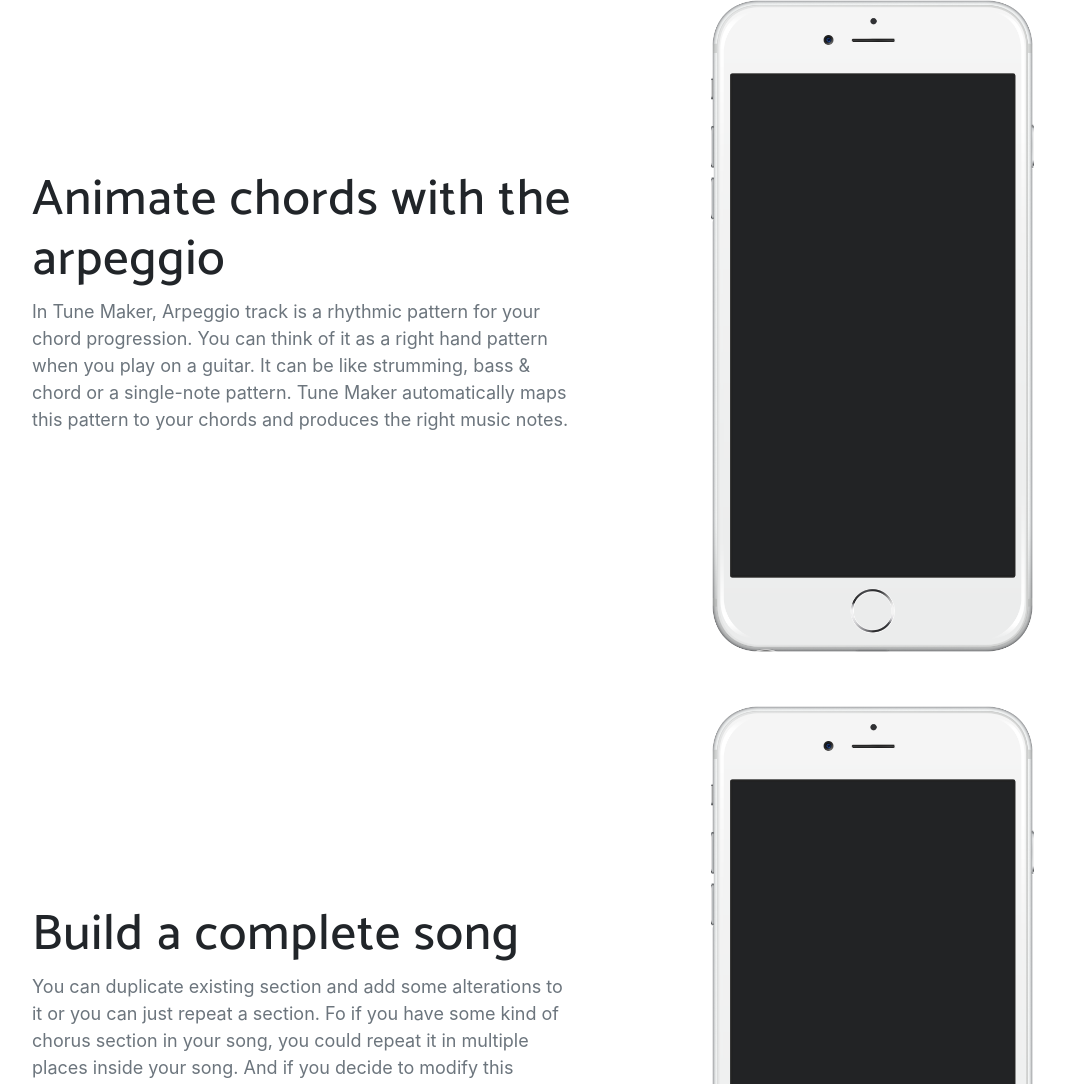
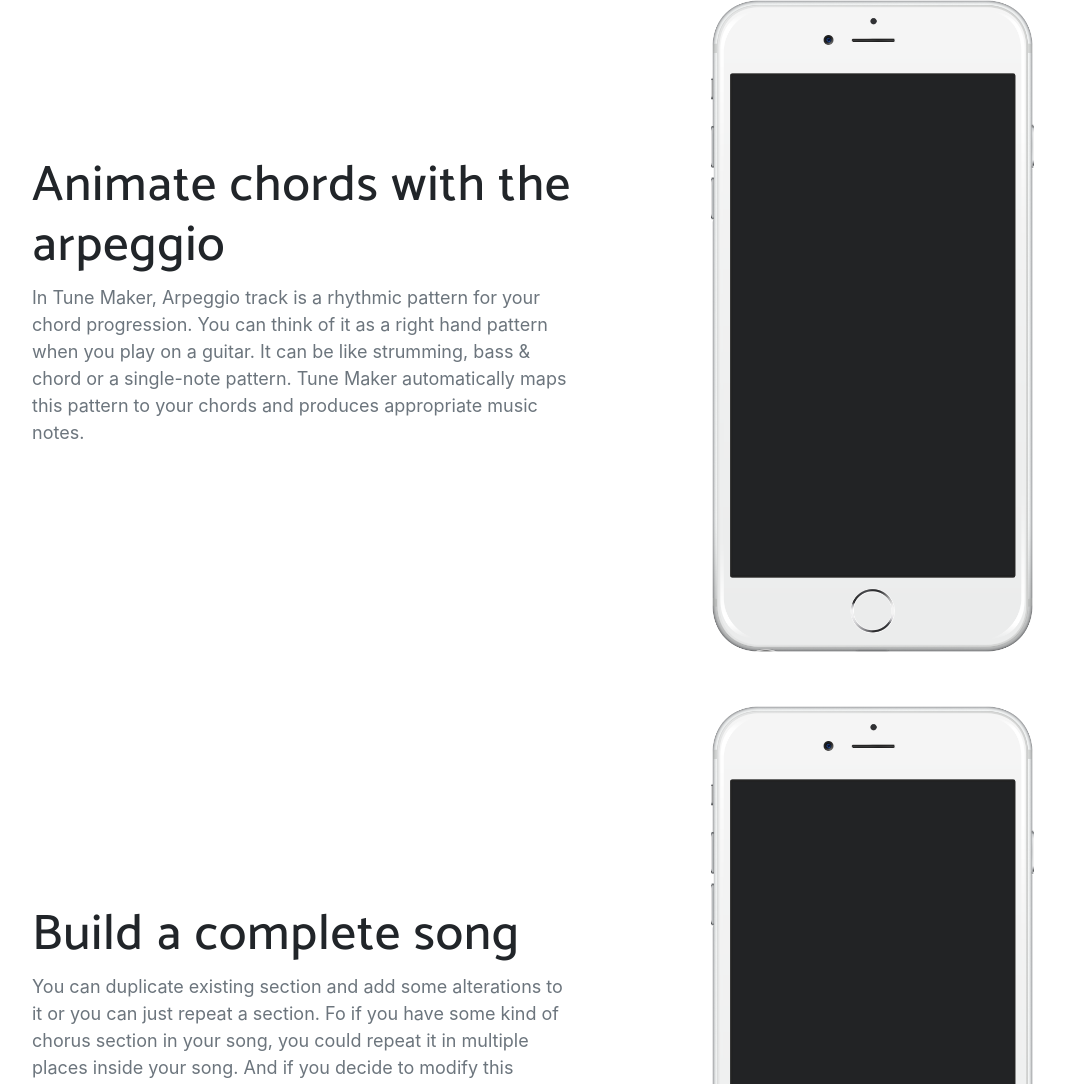
Before and after one commit to 0Dmitry/TuneMakerLanding, a website with bundled scripts: page index.html in a window 1280 px wide. Shown: the part 3019-4103 px from the top of the page, without its empty margins (53-1118 px from the left). Built offline with nearby package versions, Linux system fonts and the light colour scheme; files whose address does not match are found by name; a web font is replaced by a local one.

Commit message:
update texts

```diff
--- a/index.html
+++ b/index.html
@@ -177,7 +177,7 @@
           <div class="col-lg-6 my-auto">
               <div class="section-heading ">
                   <h2>Animate chords with the arpeggio</h2>
-                  <p class="text-muted">In Tune Maker, Arpeggio track is a rhythmic pattern for your chord progression. You can think of it as a right hand pattern when you play on a guitar. It can be like strumming, bass & chord or a single-note pattern. Tune Maker automatically maps this pattern to your chords and produces the right music notes. </p>
+                  <p class="text-muted">In Tune Maker, Arpeggio track is a rhythmic pattern for your chord progression. You can think of it as a right hand pattern when you play on a guitar. It can be like strumming, bass & chord or a single-note pattern. Tune Maker automatically maps this pattern to your chords and produces appropriate music notes. </p>
                 </div>
           </div>
           <div class="col-lg-6 my-auto">
```
